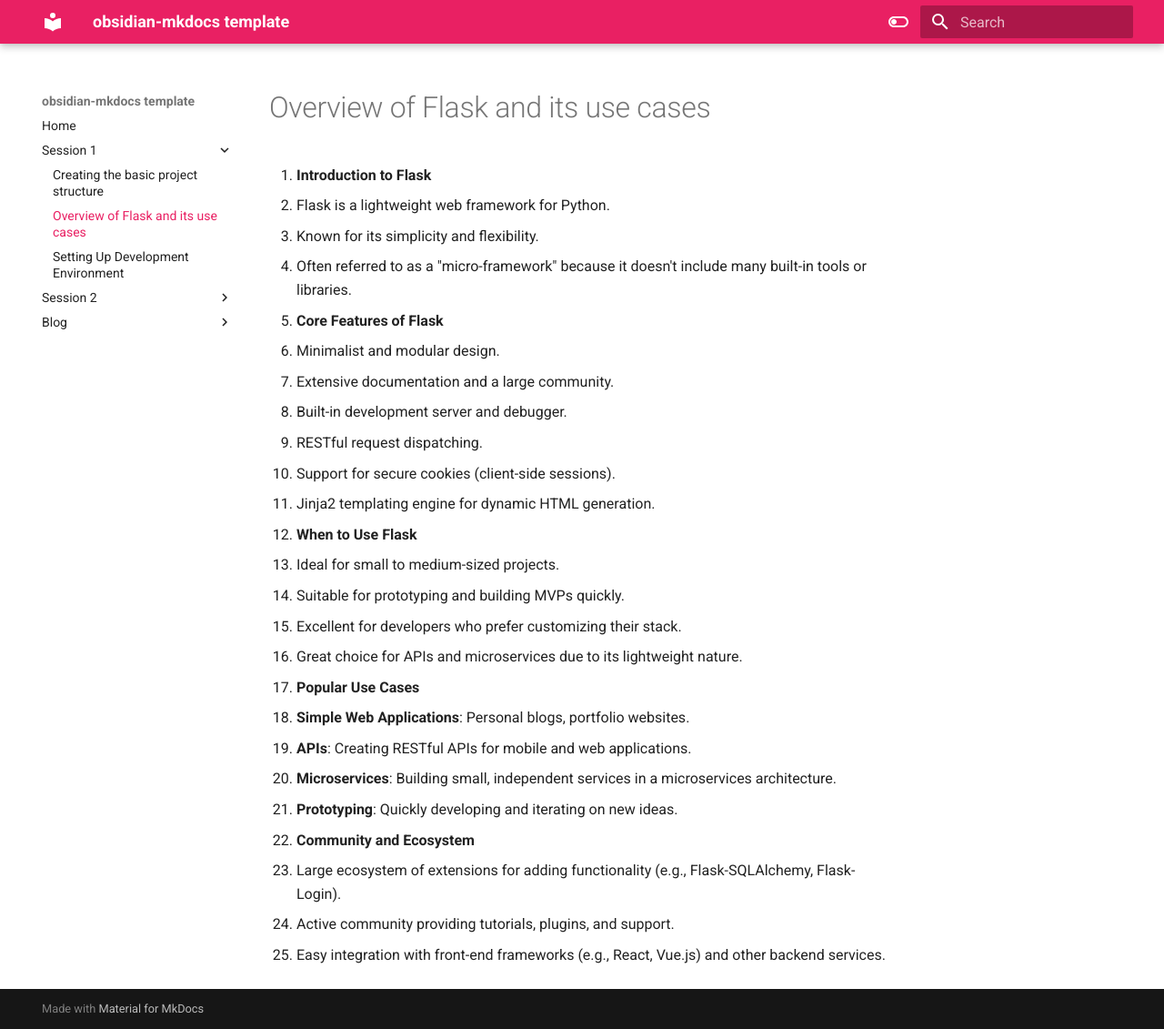
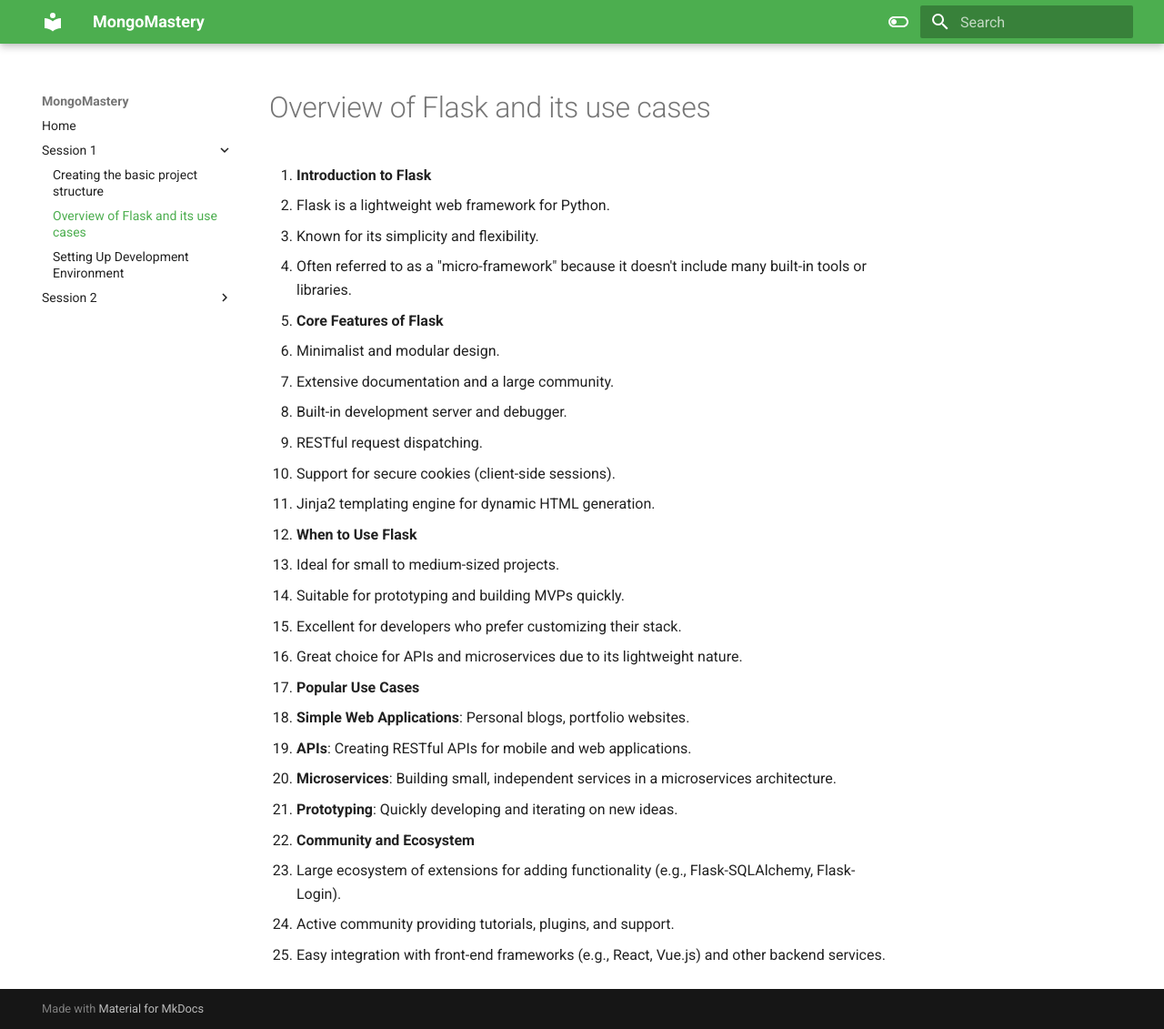
Before and after one commit to vachanmn123/MongoMastery, an MkDocs documentation site: the page built from docs/Session 1/Overview of Flask and its use cases.md, in a window 1280 px wide and 1131 px high. Shown: the whole window at 91% size. Built offline with MkDocs 1.6.1 and Material for MkDocs 9.7.7, drawn with Linux system fonts in a browser that asks for light colours.

Commit message:
Change colors

```diff
--- a/mkdocs.yml
+++ b/mkdocs.yml
@@ -1,4 +1,4 @@
-site_name: obsidian-mkdocs template
+site_name: MongoMastery
 
 theme:
   name: "material"
@@ -6,8 +6,8 @@
     # Light mode
     - media: "(prefers-color-scheme: light)"
       scheme: default
-      primary: pink
-      accent: indigo
+      primary: green
+      accent: lime
       toggle:
         icon: material/toggle-switch-off-outline
         name: Switch to dark mode
@@ -15,8 +15,8 @@
     # Dark mode
     - media: "(prefers-color-scheme: dark)"
       scheme: slate
-      primary: pink
-      accent: blue
+      primary: green
+      accent: lime
       toggle:
         icon: material/toggle-switch
         name: Switch to light mode
@@ -50,14 +50,6 @@
 plugins:
   - search
   - roamlinks
-  - blog
-  - rss:
-      match_path: blog/posts/.*
-      date_from_meta:
-        as_creation: date
-      categories:
-        - categories
-        - tags
 
 extra_javascript:
   - javascripts/mathjax.js
```
